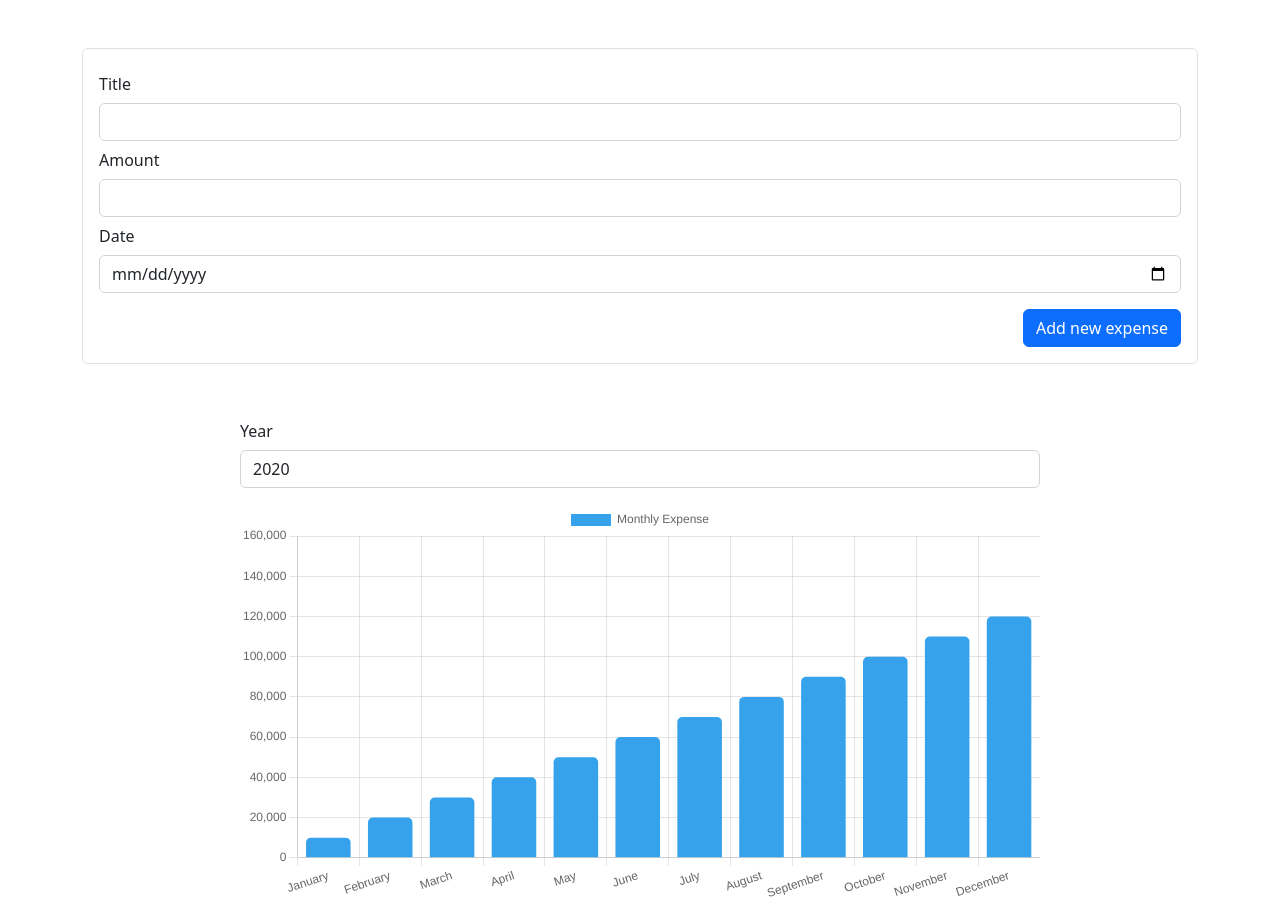
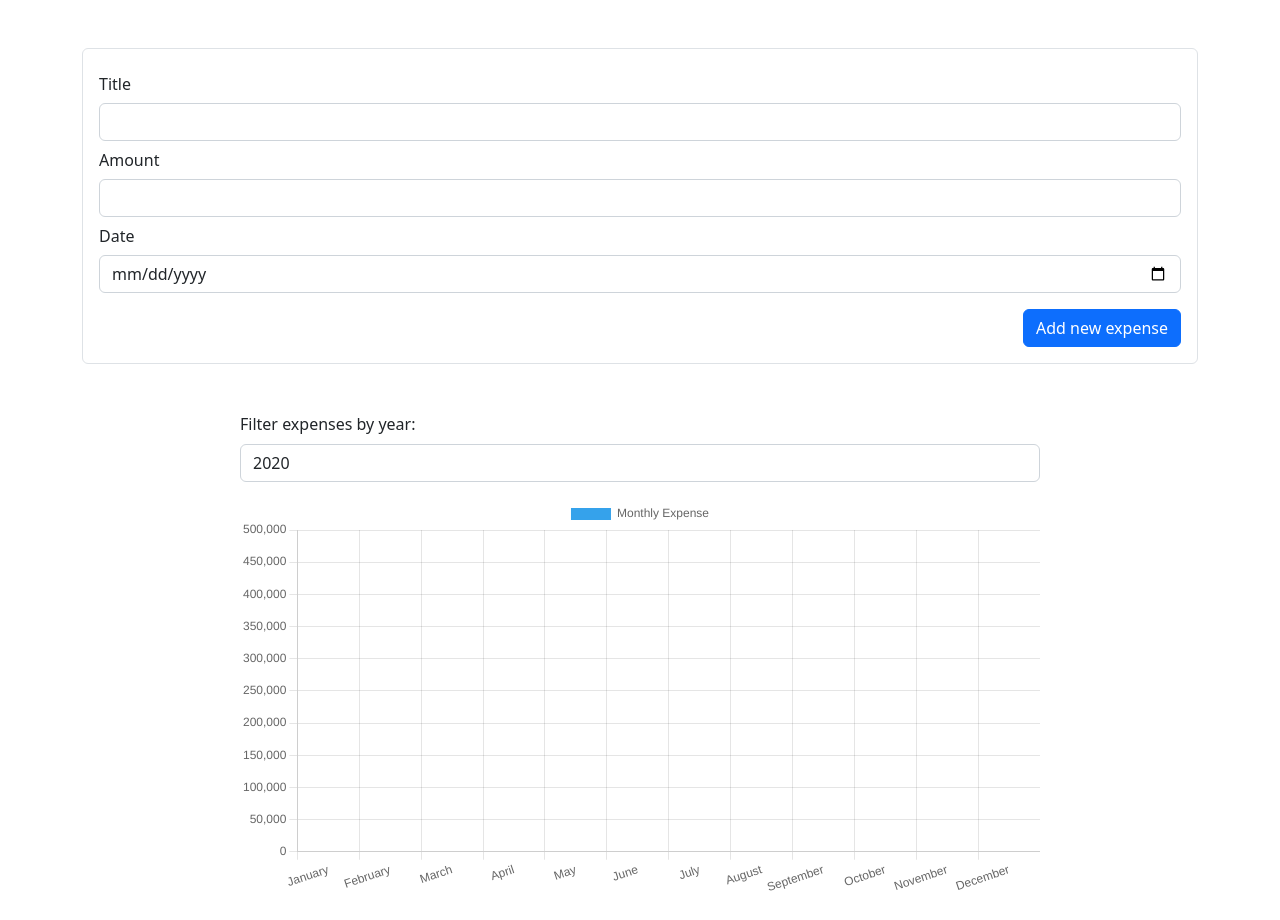
Before and after one commit to BernardSapida/BASIC_REACT_PROJECT, a React (Vite) app in the folder Expense Tracker App/: page / in a window 1280 px wide. Shown: the top 920 px of the page. Built offline with nearby package versions, Linux system fonts and the light colour scheme.

Commit message:
chart functionality and year hooks (done)

```diff
--- a/Expense Tracker App/src/App.tsx
+++ b/Expense Tracker App/src/App.tsx
@@ -23,8 +23,7 @@ const App = () => {
 
   const addNewExpense = (expense: Expense) => {
     setExpenses((previousExpenses: Expense[]) => {
-      console.log([...previousExpenses, expense]);
-      return [...previousExpenses, expense];
+      return [expense, ...previousExpenses];
     });
   };
 
--- a/Expense Tracker App/src/components/Expenses/Expenses.tsx
+++ b/Expense Tracker App/src/components/Expenses/Expenses.tsx
@@ -1,25 +1,25 @@
-import ExpenseItem from "./ExpenseItem";
-import ExpenseFilter from "../ExpensesChart/ExpenseFilter";
-
-interface Expense {
-  id: number;
-  title: string;
-  amount: number;
-  date: Date;
-}
+import { useState } from "react";
+import ExpensesList from "./ExpensesList";
+import ExpensesFilter from "../ExpensesChart/ExpensesFilter";
 
 const Expenses = (props: any) => {
+  const [year, setYear] = useState(2020);
+
+  let filteredExpenses = props.items.filter(
+    (item: any) => item.date.getFullYear() == year
+  );
+
+  const filteredList = (filterYear: any) => {
+    setYear(filterYear);
+    filteredExpenses = props.items.filter(
+      (item: any) => item.date.getFullYear() == filterYear
+    );
+  };
+
   return (
     <div className="my-5">
-      <ExpenseFilter />
-      {props.items.map((expense: Expense) => (
-        <ExpenseItem
-          key={expense.id}
-          title={expense.title}
-          amount={expense.amount}
-          date={expense.date}
-        />
-      ))}
+      <ExpensesFilter items={filteredExpenses} setFilteredYear={filteredList} />
+      <ExpensesList items={filteredExpenses} />
     </div>
   );
 };
--- /dev/null
+++ b/Expense Tracker App/src/components/Expenses/ExpensesList.tsx
@@ -0,0 +1,25 @@
+import ExpenseItem from "./ExpenseItem";
+
+interface Expense {
+  id: number;
+  title: string;
+  amount: number;
+  date: Date;
+}
+
+function ExpensesList(props: any) {
+  return (
+    <div>
+      {props.items.map((expense: Expense) => (
+        <ExpenseItem
+          key={expense.id}
+          title={expense.title}
+          amount={expense.amount}
+          date={expense.date}
+        />
+      ))}
+    </div>
+  );
+}
+
+export default ExpensesList;
--- a/Expense Tracker App/src/components/ExpensesChart/ExpenseBar.tsx
+++ b/Expense Tracker App/src/components/ExpensesChart/ExpensesBar.tsx
@@ -9,7 +9,17 @@ import {
 } from "chart.js";
 import { Bar } from "react-chartjs-2";
 
-function ExpenseBar() {
+function ExpensesBar(props: any) {
+  let filteredExpensesByYear = Array(12).fill(0);
+
+  if (props.items.length > 0) {
+    filteredExpensesByYear = props.items.reduce((result: any, current: any) => {
+      const month = current.date.getMonth();
+      result[month] += +current.amount;
+      return result;
+    }, filteredExpensesByYear);
+  }
+
   ChartJS.register(
     CategoryScale,
     LinearScale,
@@ -28,7 +38,7 @@ function ExpenseBar() {
     },
     scales: {
       y: {
-        suggestedMax: 150_000,
+        suggestedMax: 500_000,
       },
     },
   };
@@ -54,10 +64,7 @@ function ExpenseBar() {
       {
         label: "Monthly Expense",
         borderRadius: 5,
-        data: [
-          10_000, 20_000, 30_000, 40_000, 50_000, 60_000, 70_000, 80_000,
-          90_000, 100_000, 110_000, 120_000,
-        ],
+        data: filteredExpensesByYear,
         backgroundColor: "rgba(53, 162, 235)",
       },
     ],
@@ -73,4 +80,4 @@ function ExpenseBar() {
   );
 }
 
-export default ExpenseBar;
+export default ExpensesBar;
--- a/Expense Tracker App/src/components/ExpensesChart/ExpenseFilter.tsx
+++ b/Expense Tracker App/src/components/ExpensesChart/ExpensesFilter.tsx
@@ -1,22 +1,23 @@
 import { useState } from "react";
-import ExpenseBar from "./ExpenseBar";
+import ExpensesBar from "./ExpensesBar";
 
-function ExpenseFilter(props: any) {
-  const [date, setDate] = useState("");
+function ExpensesFilter(props: any) {
+  const [year, setYear] = useState("2020");
 
   const updateDate = (event: any) => {
-    setDate(event.target.value);
-    props.date = date;
+    const filteredYear = event.target.value;
+    setYear(filteredYear);
+    props.setFilteredYear(filteredYear);
   };
 
   return (
-    <div>
+    <div className="mb-5">
       <div
         className="mb-3 mx-auto"
         style={{ maxWidth: "800px", width: "100%" }}
       >
-        <label htmlFor="year" className="col-sm-2 col-form-label">
-          Year
+        <label htmlFor="year" className="mb-2">
+          Filter expenses by year:
         </label>
         <select className="form-control" id="year" onChange={updateDate}>
           <option value="2020">2020</option>
@@ -25,9 +26,9 @@ function ExpenseFilter(props: any) {
           <option value="2023">2023</option>
         </select>
       </div>
-      <ExpenseBar />
+      <ExpensesBar items={props.items} />
     </div>
   );
 }
 
-export default ExpenseFilter;
+export default ExpensesFilter;
--- a/Expense Tracker App/src/components/NewExpenses/ExpenseForm.tsx
+++ b/Expense Tracker App/src/components/NewExpenses/ExpenseForm.tsx
@@ -13,6 +13,10 @@ function ExpenseForm(props: any) {
       amount: amount,
       date: new Date(date),
     };
+
+    setTitle("");
+    setAmount("");
+    setDate("");
 
     props.submitForm(inputs);
   };
@@ -33,6 +37,7 @@ function ExpenseForm(props: any) {
             className="form-control"
             id="title"
             onChange={updateTitle}
+            value={title}
           />
         </div>
         <div className="w-100">
@@ -46,6 +51,7 @@ function ExpenseForm(props: any) {
             min={0}
             step={0.1}
             onChange={updateAmount}
+            value={amount}
           />
         </div>
         <div className="w-100">
@@ -57,6 +63,7 @@ function ExpenseForm(props: any) {
             className="form-control"
             id="date"
             onChange={updateDate}
+            value={date}
           />
         </div>
         <button type="submit" className="mt-3 btn btn-primary d-block ms-auto">
```
